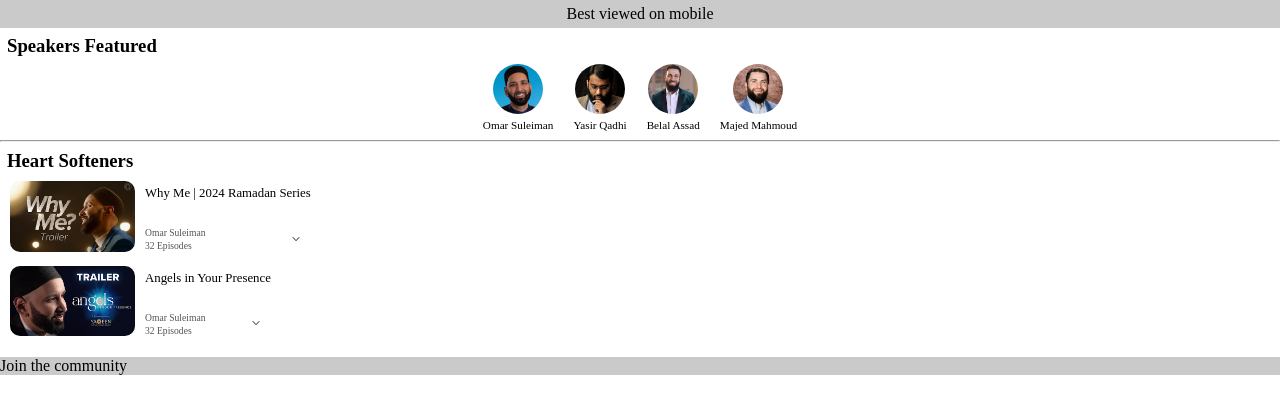
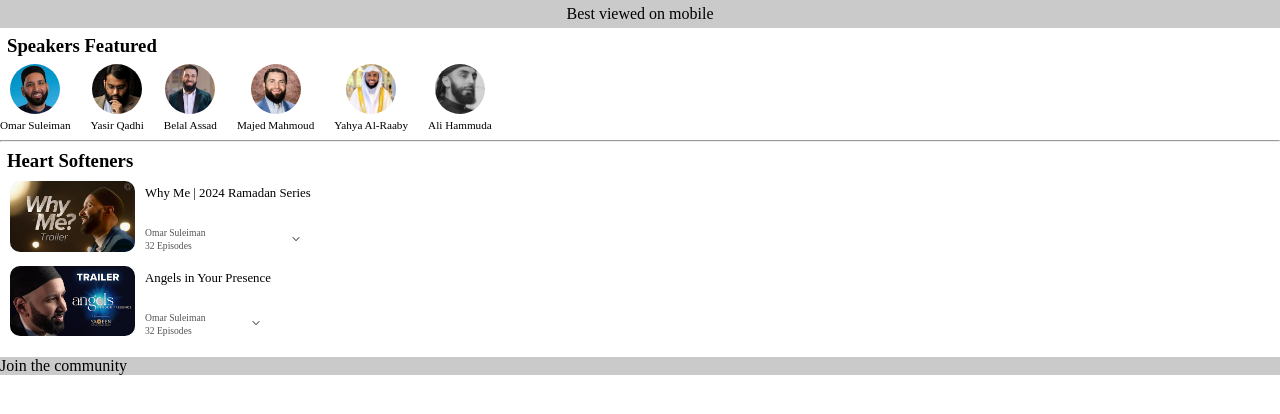
Before and after one commit to sajidmohd717/islamic-lectures-react, a React (Vite) app: page / in a window 1280 px wide. Shown: the top 414 px of the page. Built offline with nearby package versions, Linux system fonts and the light colour scheme.

Commit message:
i finally added the scrolling feature i was always thinking about, overflow-x: auto

```diff
--- a/src/speaker/Speakers.jsx
+++ b/src/speaker/Speakers.jsx
@@ -4,6 +4,8 @@ import omarsuleiman from '../assets/speaker/os.jpg';
 import yasirqadhi from '../assets/speaker/yq.jpg';
 import belalassad from '../assets/speaker/ba.jpg'
 import majedmahmoud from '../assets/speaker/mm.jpg'
+import yahyaalraaby from '../assets/speaker/yr.jpg'
+import alihammuda from '../assets/speaker/ah.jpg'
 
 function Speakers() {
   const speakersList = [
@@ -17,11 +19,19 @@ function Speakers() {
     },
     {
       speaker: "Belal Assad",
-      image: belalassad
+      image: belalassad,
     },
     {
       speaker: "Majed Mahmoud",
-      image: majedmahmoud
+      image: majedmahmoud,
+    },
+    {
+      speaker: "Yahya Al-Raaby",
+      image: yahyaalraaby,
+    },
+    {
+      speaker: "Ali Hammuda",
+      image: alihammuda
     }
   ];
 
--- a/src/speaker/Speakers.module.css
+++ b/src/speaker/Speakers.module.css
@@ -6,8 +6,8 @@
 
 .speakers-div-container {
   display: flex;
+  overflow-x: auto;
   gap: 20px;
-  justify-content: center;
 }
 
 .speaker-div {
```
Also changed, not shown: src/UserGreeting.jsx (added, +13 -0 lines), src/assets/speaker/ah.jpg (added), src/assets/speaker/yr.jpg (added).
